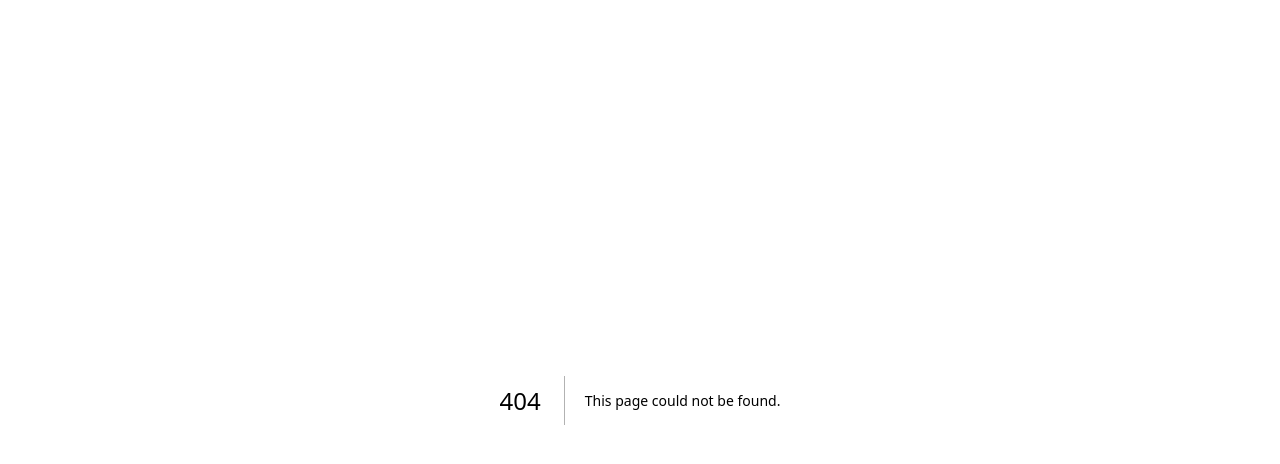
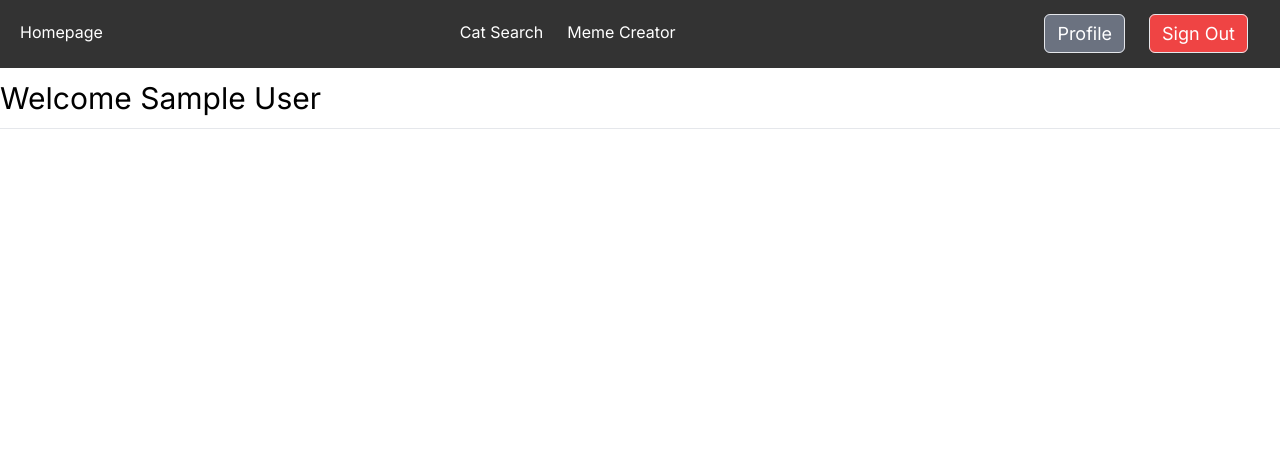
Before and after one commit to PenginYY/cat-lover, a Next.js app: page /Welcome in a window 1280 px wide. Before the commit this address had no page. Shown: the top 464 px of the page. Built offline with nearby package versions, Linux system fonts and the light colour scheme; no server answers; sample sign-in values are in the browser's storage.

Commit message:
feat: Login

```diff
--- a/src/app/Login/page.js
+++ b/src/app/Login/page.js
@@ -1,21 +1,62 @@
-import React from "react";
+"use client"
+
+import React, { useState } from "react";
 import Link from "next/link";
 import Navbar from "../Components/Navbar";
+import { signIn } from "next-auth/react"
+import { useRouter } from "next/navigation";
+import { useSession } from "next-auth/react";
+import { redirect } from "next/navigation";
 
 export default function Login() {
+
+  const [email, setEmail] = useState("");
+  const [password, setPassword] = useState("");
+  const [error, setError] = useState("");
+
+  const router = useRouter();
+
+  const { data: session } = useSession();
+  if (session) router.replace("Welcome");
+
+  const handleSubmit = async (e) => {
+    e.preventDefault();
+
+    try {
+      const res = await signIn("credentials", {
+        email, password, redirect: false
+      })
+      if (res.error) {
+        setError("Invalid credentials");
+        return;
+      }
+    } catch(error) {
+      console.log(error)
+    }
+  }
+
   return (
     <main>
       <Navbar />
       <div className="container mx-auto py-5">
         <h3>Login Page</h3>
         <hr className="my-3" />
-        <form action="">
+        <form onSubmit={handleSubmit}>
+
+          {error && (
+            <div className="bg-red-500 w-fit text-sm text-white py-1 px-3 rounded-md mt-2">
+              {error}
+            </div>
+          )}
+
           <input
+            onChange={(e) => setEmail(e.target.value)}
             className="block bg-gray-200 p-2 my-2 rounded-md"
             type="email"
             placeholder="Enter your email"
           />
           <input
+            onChange={(e) => setPassword(e.target.value)}
             className="block bg-gray-200 p-2 my-2 rounded-md"
             type="password"
             placeholder="Enter your password"
@@ -29,7 +70,7 @@ export default function Login() {
         </form>
         <hr className="my-3" />
         <p>
-          Already have an account? go to{" "}
+          Don't have an account? Go to{" "}
           <Link className="text-blue-500 hover:underline" href={"/Register"}>
             Register
           </Link>{" "}
--- /dev/null
+++ b/src/app/Providers.js
@@ -0,0 +1,7 @@
+"use client"
+
+import { SessionProvider } from "next-auth/react"
+
+export const AuthProvider = ({ children }) => {
+    return <SessionProvider>{children}</SessionProvider>
+}
--- a/src/app/Register/page.js
+++ b/src/app/Register/page.js
@@ -3,6 +3,8 @@
 import React, { useState } from "react";
 import Link from "next/link";
 import Navbar from "../Components/Navbar";
+import { useSession } from "next-auth/react";
+import { redirect } from "next/navigation";
 
 export default function Register() {
   const [name, setName] = useState("");
@@ -11,6 +13,9 @@ export default function Register() {
   const [confirmPassword, setConfirmPassword] = useState("");
   const [error, setError] = useState("");
   const [success, setSuccess] = useState("")
+
+  const { data: session } = useSession();
+  if (session) redirect("/Welcome");
 
   const handleSubmit = async (e) => {
     e.preventDefault();
@@ -74,6 +79,7 @@ export default function Register() {
         <h3>Register Page</h3>
         <hr className="my-3" />
         <form onSubmit={handleSubmit}>
+
           {error && (
             <div className="bg-red-500 w-fit text-sm text-white py-1 px-3 rounded-md mt-2">
               {error}
--- /dev/null
+++ b/src/app/Welcome/page.js
@@ -0,0 +1,24 @@
+"use client"
+
+import React from 'react'
+import Navbar from '../Components/Navbar'
+import { useSession } from 'next-auth/react'
+import { redirect } from 'next/navigation'
+
+export default function Welcome() {
+    const { data: session } = useSession();
+    console.log(session)
+
+    if (!session) redirect("/Welcome");
+
+    return (
+        <div>
+            <Navbar session={session}/>
+            <div className='container mx-auto'>
+                <h3 className='text-3xl my-3'>Welcome {session?.user?.name}</h3>
+                <hr className='my-3' />
+                <p></p>
+            </div>
+        </div>
+    )
+}
--- /dev/null
+++ b/src/app/api/auth/[...nextauth]/route.js
@@ -0,0 +1,47 @@
+import NextAuth from "next-auth/next";
+import CredentialsProvider from "next-auth/providers/credentials";
+import { connectMongoDB } from "../../../../../lib/registerdb";
+import User from "../../../../../models/user";
+import bcrypt from "bcryptjs"
+
+const authOptions = {
+    providers: [
+        CredentialsProvider({
+            name: 'Credentials',
+            credentials: {},
+            async authorize(credentials, req) {
+
+                const { email, password } = credentials;
+                 try {
+                    await connectMongoDB();
+                    const user = await User.findOne({ email });
+
+                    if (!user) {
+                        return null;
+                    }
+                    const passwordMatch = await bcrypt.compare(password, user.password);
+
+                    if (!passwordMatch) {
+                        return null;
+                    }
+
+                    return user;
+
+                 } catch(error) {
+                    console.log("Error: ", error)
+                 }
+
+            }
+        })
+    ],
+    session: {
+        strategy: "jwt",
+    },
+    secret: process.env.NEXTAUTH_SECRET,
+    pages: {
+        signIn: "/Login"
+    }
+}
+
+const handler = NextAuth(authOptions);
+export { handler as GET, handler as POST };
--- a/src/app/components/Navbar.js
+++ b/src/app/components/Navbar.js
@@ -1,7 +1,10 @@
+"use client"
+
 import React from "react";
 import Link from "next/link";
+import { signOut } from "next-auth/react";
 
-export default function Navbar() {
+export default function Navbar({ session }) {
     return (
         <nav className="bg-[#333] text-white p-5">
             <div className="container mx-auto">
@@ -14,8 +17,17 @@ export default function Navbar() {
                         <li className="mx-3"><Link href={"/MemeCreator"}>Meme Creator</Link></li>
                     </ul>
                     <ul className="flex">
+                        {!session ? (
+                            <>
                                 <li className="mx-3"><Link href={"/Login"}>Sign In</Link></li>
                                 <li className="mx-3"><Link href={"/Register"}>Sign Up</Link></li>
+                            </>
+                        ) : (
+                            <>
+                                <li className="mx-3"><a href="/Welcome" className="bg-gray-500 text-white border py-2 px-3 rounded-md text-lg my-2">Profile</a></li>
+                                <li className="mx-3"><a onClick={() => signOut()} className="bg-red-500 text-white border py-2 px-3 rounded-md text-lg my-2">Sign Out</a></li>
+                            </>
+                        )}
                     </ul>
                 </div>
             </div>
--- a/src/app/layout.js
+++ b/src/app/layout.js
@@ -1,3 +1,4 @@
+import { AuthProvider } from "./Providers";
 import { Inter } from "next/font/google";
 import "./globals.css";
 
@@ -11,7 +12,11 @@ export const metadata = {
 export default function RootLayout({ children }) {
   return (
     <html lang="en">
-      <body className={inter.className}>{children}</body>
+      <body className={inter.className}>
+        <AuthProvider>
+          {children}
+        </AuthProvider>
+      </body>
     </html>
   );
 }
--- a/src/app/page.js
+++ b/src/app/page.js
@@ -1,7 +1,13 @@
+"use client"
+
 import React from "react";
 import Navbar from "./Components/Navbar";
+import { useSession } from "next-auth/react";
 
 export default function Home() {
+
+  const { data: session } = useSession();
+
   return (
     <main>
       <Navbar />
```
Lines whose indentation alone changed are shown as unchanged.
